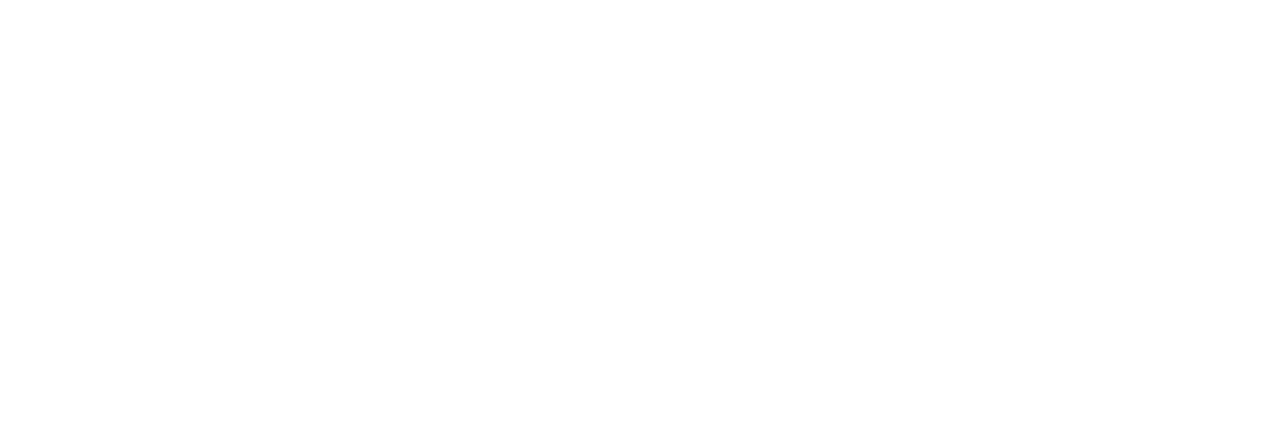
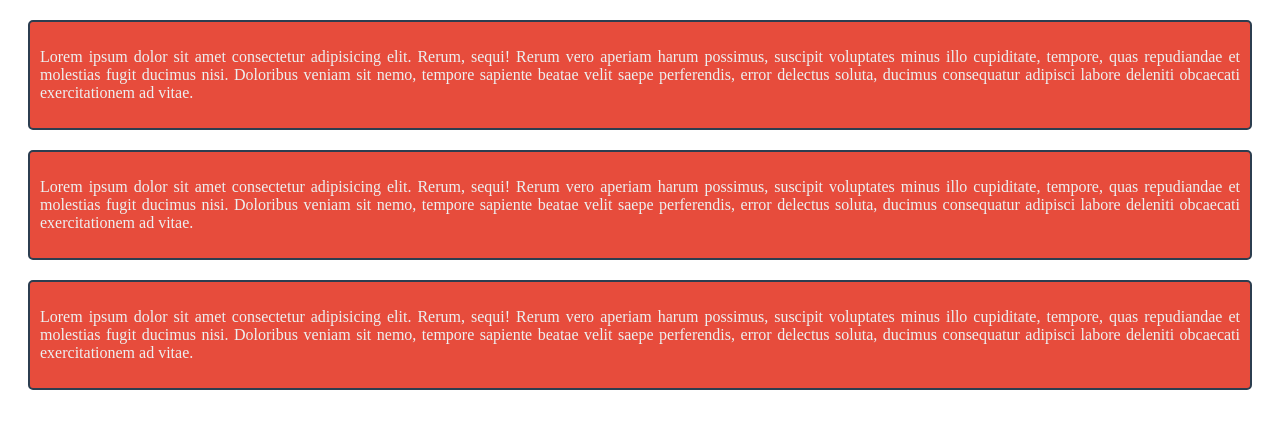
Before and after one commit to ShahariarSohan/Myfirstwebsite, a plain HTML site: page index1.html in a window 1280 px wide. Drawn offline with Linux system fonts and the light colour scheme.

Commit message:
I have added a css file

```diff
--- a/index1.html
+++ b/index1.html
@@ -3,9 +3,13 @@
 <head>
     <meta charset="UTF-8">
     <meta name="viewport" content="width=device-width, initial-scale=1.0">
+    <link rel="stylesheet" href="style/index1.css">
     <title>My first website 2</title>
+
 </head>
 <body>
-
+    <div><p>Lorem ipsum dolor sit amet consectetur adipisicing elit. Rerum, sequi! Rerum vero aperiam harum possimus, suscipit voluptates minus illo cupiditate, tempore, quas repudiandae et molestias fugit ducimus nisi. Doloribus veniam sit nemo, tempore sapiente beatae velit saepe perferendis, error delectus soluta, ducimus consequatur adipisci labore deleniti obcaecati exercitationem ad vitae.</p></div>
+    <div><p>Lorem ipsum dolor sit amet consectetur adipisicing elit. Rerum, sequi! Rerum vero aperiam harum possimus, suscipit voluptates minus illo cupiditate, tempore, quas repudiandae et molestias fugit ducimus nisi. Doloribus veniam sit nemo, tempore sapiente beatae velit saepe perferendis, error delectus soluta, ducimus consequatur adipisci labore deleniti obcaecati exercitationem ad vitae.</p></div>
+    <div><p>Lorem ipsum dolor sit amet consectetur adipisicing elit. Rerum, sequi! Rerum vero aperiam harum possimus, suscipit voluptates minus illo cupiditate, tempore, quas repudiandae et molestias fugit ducimus nisi. Doloribus veniam sit nemo, tempore sapiente beatae velit saepe perferendis, error delectus soluta, ducimus consequatur adipisci labore deleniti obcaecati exercitationem ad vitae.</p></div>
 </body>
 </html>
--- /dev/null
+++ b/style/index1.css
@@ -0,0 +1,12 @@
+div{
+    color:#ecf0f1;
+    background-color: #e74c3c;
+    margin:20px;
+    border:2px solid #2c3e50;
+    border-radius: 5px;
+
+}
+p{
+    padding:10px;
+    text-align:justify;
+}
```
